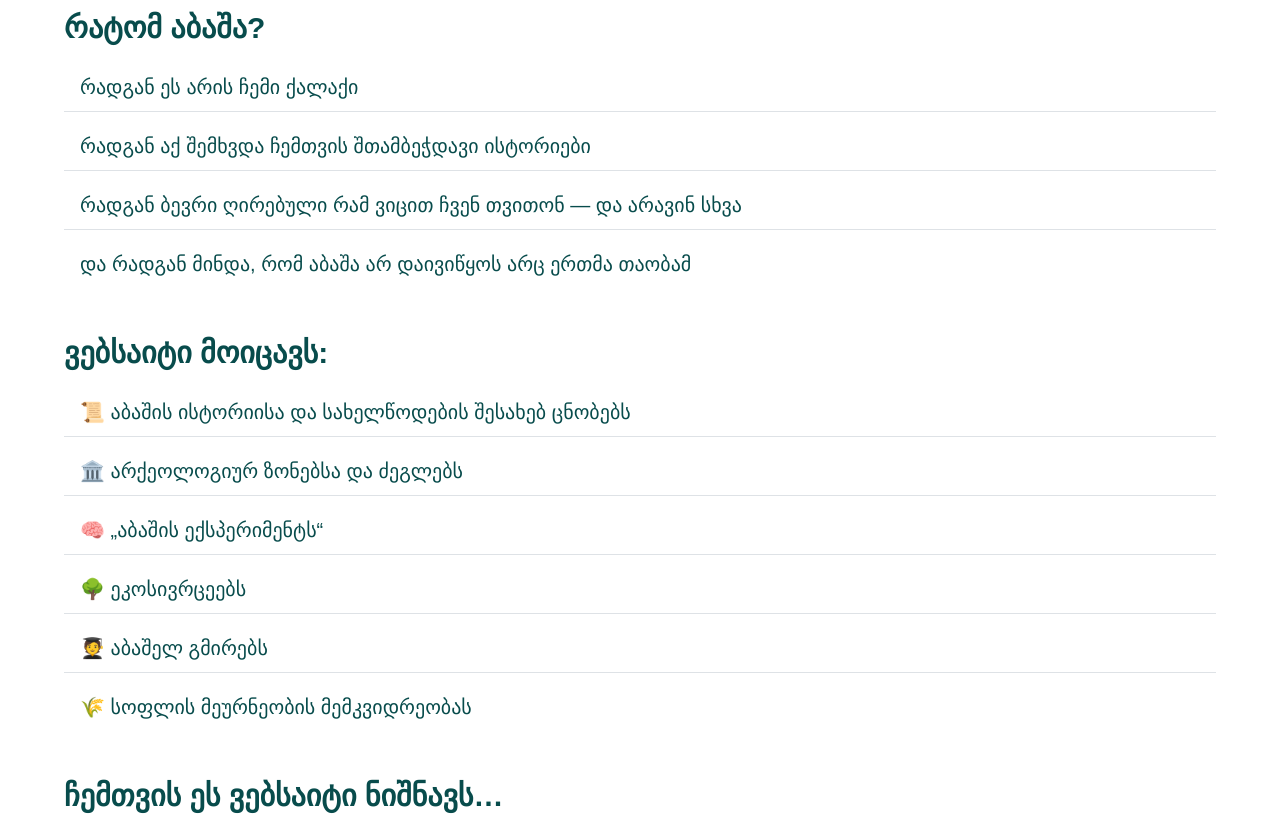
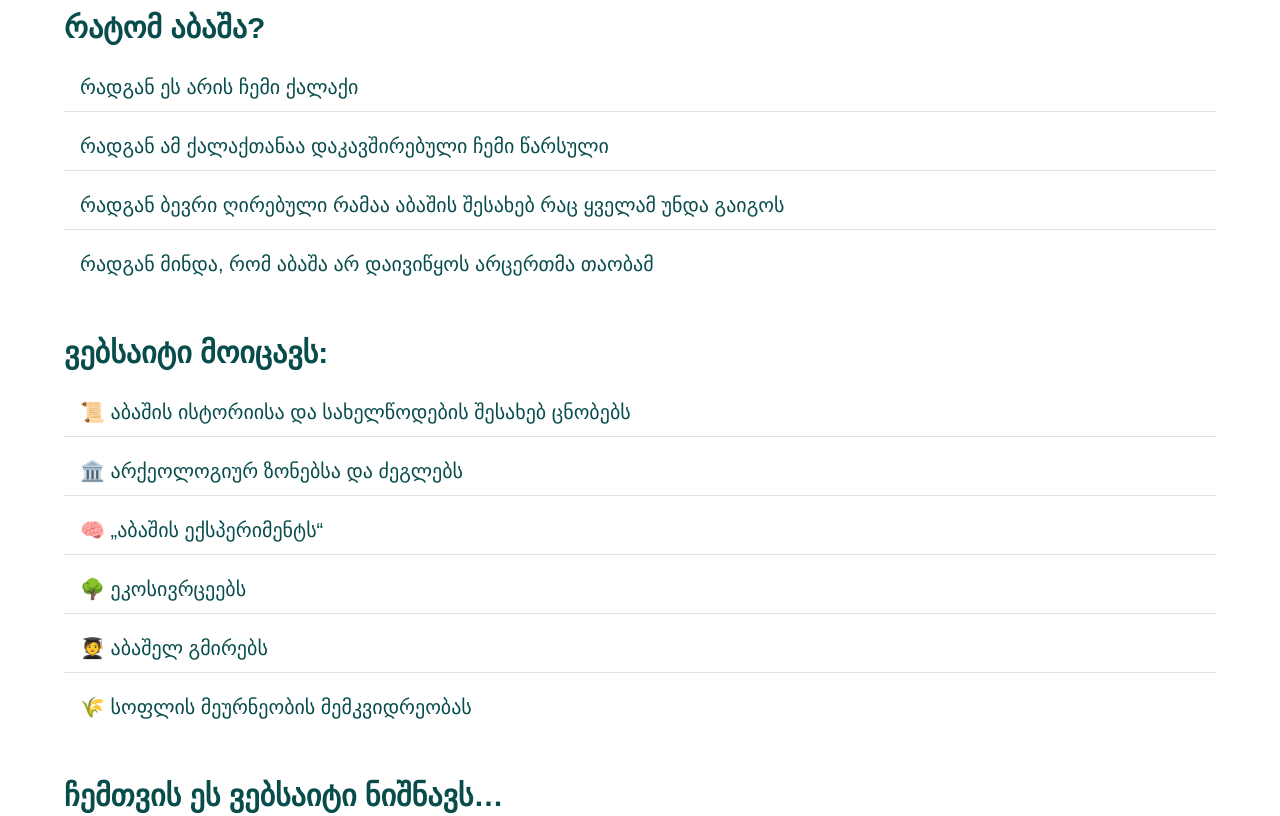
Before and after one commit to naanukkaa/final-project-nana-kupreishvili, a plain HTML site: page pages/about-us.html in a window 1280 px wide. Shown: the part 2860-3676 px from the top of the page. Drawn offline with nearby package versions, Linux system fonts and the light colour scheme; a web font is replaced by a local one.

Commit message:
update text

```diff
--- a/pages/about-us.html
+++ b/pages/about-us.html
@@ -192,9 +192,9 @@
       <h4>რატომ აბაშა?</h4>
       <ul class="list-group list-group-flush mb-4">
         <li class="list-group-item">რადგან ეს არის ჩემი ქალაქი</li>
-        <li class="list-group-item">რადგან აქ შემხვდა ჩემთვის შთამბეჭდავი ისტორიები</li>
-        <li class="list-group-item">რადგან ბევრი ღირებული რამ ვიცით ჩვენ თვითონ — და არავინ სხვა</li>
-        <li class="list-group-item">და რადგან მინდა, რომ აბაშა არ დაივიწყოს არც ერთმა თაობამ</li>
+        <li class="list-group-item">რადგან ამ ქალაქთანაა დაკავშირებული ჩემი წარსული</li>
+        <li class="list-group-item">რადგან ბევრი ღირებული რამაა აბაშის შესახებ რაც ყველამ უნდა გაიგოს</li>
+        <li class="list-group-item">რადგან მინდა, რომ აბაშა არ დაივიწყოს არცერთმა თაობამ</li>
       </ul>
 
       <h5>ვებსაიტი მოიცავს:</h5>
--- a/styles/styles-page8.css
+++ b/styles/styles-page8.css
@@ -205,10 +205,10 @@ color: rgb(152, 152, 152);
   flex-direction: column;
   font-size: 20px;
   font-weight: 700;
-  color: #ffffff;
+  color: #ffffff ;
   font-family: "BPG Glaho WEB Caps", sans-serif;
   width: 200px;
-  margin-right: 200px;
+  margin-right: 100px;
 }
 
 .column2{
```
